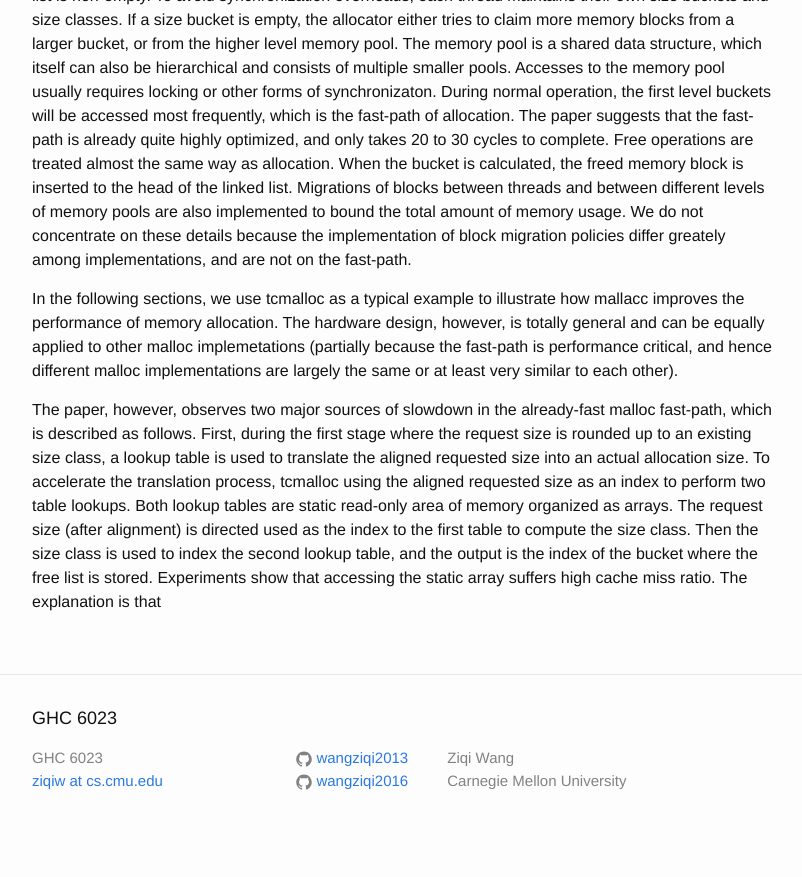
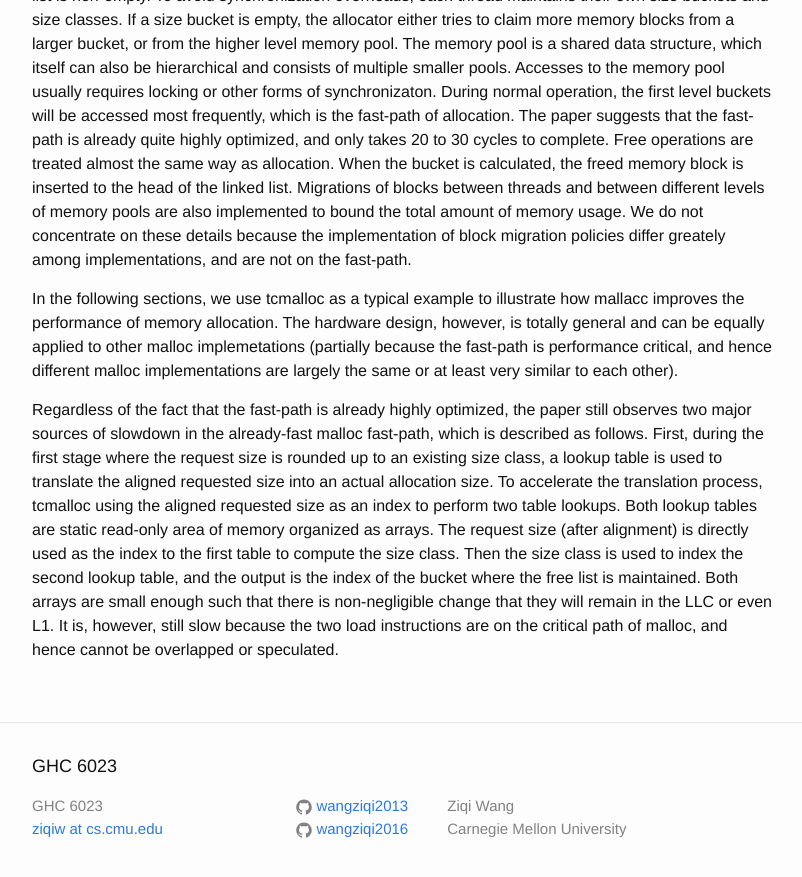
Before and after one commit to wangziqi2013/wangziqi2013.github.io, a Jekyll site: the page built from _posts/2019-01-05-mallacc.markdown, in a window 1280 px wide and 900 px high, scrolled down 730 px. Shown: the top 877 px of the window, without its empty margins (238-1040 px from the left). Built offline with Jekyll 4.4.1, drawn with Linux system fonts in a browser that asks for light colours; before the commit the page ends 1582 px from its top, so only the background shows below that.

Commit message:
Small change

```diff
--- a/_posts/2019-01-05-mallacc.markdown
+++ b/_posts/2019-01-05-mallacc.markdown
@@ -39,11 +39,12 @@ of memory allocation. The hardware design, however, is totally general and can b
 implemetations (partially because the fast-path is performance critical, and hence different malloc implementations are
 largely the same or at least very similar to each other).
 
-The paper, however, observes two major sources of slowdown in the already-fast malloc fast-path, which is described
-as follows. First, during the first stage where the request size is rounded up to an existing size class, a lookup
-table is used to translate the aligned requested size into an actual allocation size. To accelerate the translation
-process, tcmalloc using the aligned requested size as an index to perform two table lookups. Both lookup tables are static
-read-only area of memory organized as arrays. The request size (after alignment) is directed used as the index to the
-first table to compute the size class. Then the size class is used to index the second lookup table, and the output is
-the index of the bucket where the free list is stored. Experiments show that accessing the static array suffers high
-cache miss ratio. The explanation is that
+Regardless of the fact that the fast-path is already highly optimized, the paper still observes two major sources of
+slowdown in the already-fast malloc fast-path, which is described as follows. First, during the first stage where the
+request size is rounded up to an existing size class, a lookup table is used to translate the aligned requested size
+into an actual allocation size. To accelerate the translation process, tcmalloc using the aligned requested size as an
+index to perform two table lookups. Both lookup tables are static read-only area of memory organized as arrays. The request
+size (after alignment) is directly used as the index to the first table to compute the size class. Then the size class is
+used to index the second lookup table, and the output is the index of the bucket where the free list is maintained. Both arrays
+are small enough such that there is non-negligible change that they will remain in the LLC or even L1. It is, however, still
+slow because the two load instructions are on the critical path of malloc, and hence cannot be overlapped or speculated.
```
